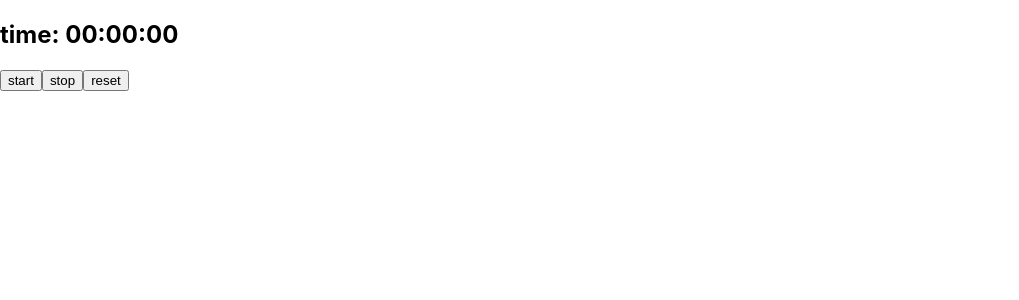
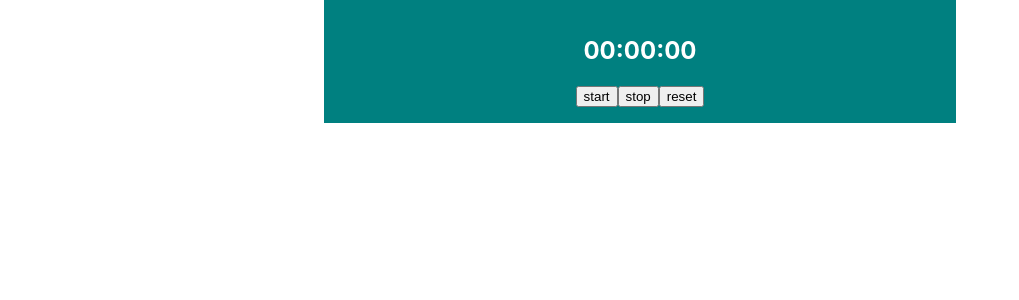
Before and after one commit to novolokova/react-18-01-23, a React (Create React App) app: page / in a window 1280 px wide. Shown: the top 300 px of the page, without its empty margins (0-1019 px from the left). Built offline with nearby package versions, Linux system fonts and the light colour scheme.

Commit message:
Add style.module

```diff
--- a/src/App.js
+++ b/src/App.js
@@ -1,4 +1,4 @@
-import { Component } from "react";
+
 import "./App.css";
 import StopWatch from './components/StopWatch/index';
 
--- /dev/null
+++ b/src/components/StopWatch/StopWatch.module.css
@@ -0,0 +1,10 @@
+.container {
+    min-width: 300px;
+    width: 80%;
+    max-width: 600px;
+    margin: auto;
+    padding: 1em;
+    background-color: teal;
+    color: white;
+    text-align: center;
+}
--- a/src/components/StopWatch/index.jsx
+++ b/src/components/StopWatch/index.jsx
@@ -1,4 +1,6 @@
 import React, { Component } from "react";
+import styles from './StopWatch.module.css'
+
 
 class StopWatch extends Component {
   constructor(props) {
@@ -39,7 +41,9 @@ class StopWatch extends Component {
     // для побочних ефектів
     // this.start();
   }
-  componentDidUpdate() {} // життя нашого
+  componentDidUpdate(
+
+  ) {} // життя нашого
   componentWillUnmount() {
     //для очистки побочних ефектів
     this.stop();
@@ -49,13 +53,13 @@ class StopWatch extends Component {
     const { time } = this.state;
     // this.start();-not!!!
     return (
-      <div>
+      <article className={styles.container}>
         {/* <h2>count: {count}</h2> */}
-        <h2>time: {time.toLocaleTimeString("en-GB")}</h2>
+        <h2>{time.toLocaleTimeString("en-GB")}</h2>
         <button onClick={this.start}>start</button>
         <button onClick={this.stop}>stop</button>
         <button onClick={this.reset}>reset</button>
-      </div>
+      </article>
     );
   }
 }
--- a/src/index.js
+++ b/src/index.js
@@ -1,6 +1,7 @@
 import React from 'react';
 import ReactDOM from 'react-dom/client';
 import './index.css';
+import './reset.css';
 import App from './App';
 import reportWebVitals from './reportWebVitals';
 
```
Also changed, not shown: src/reset.css (added).
